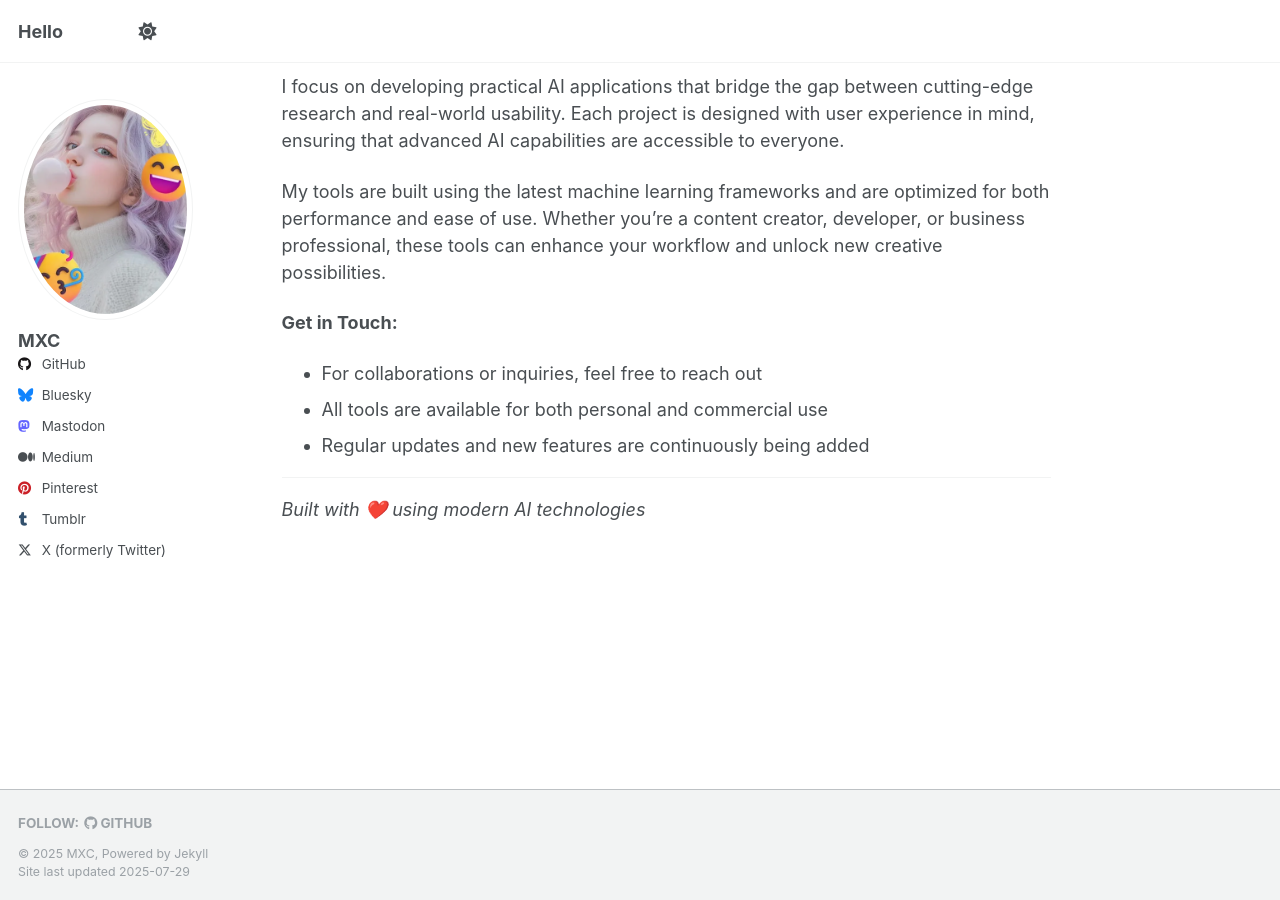
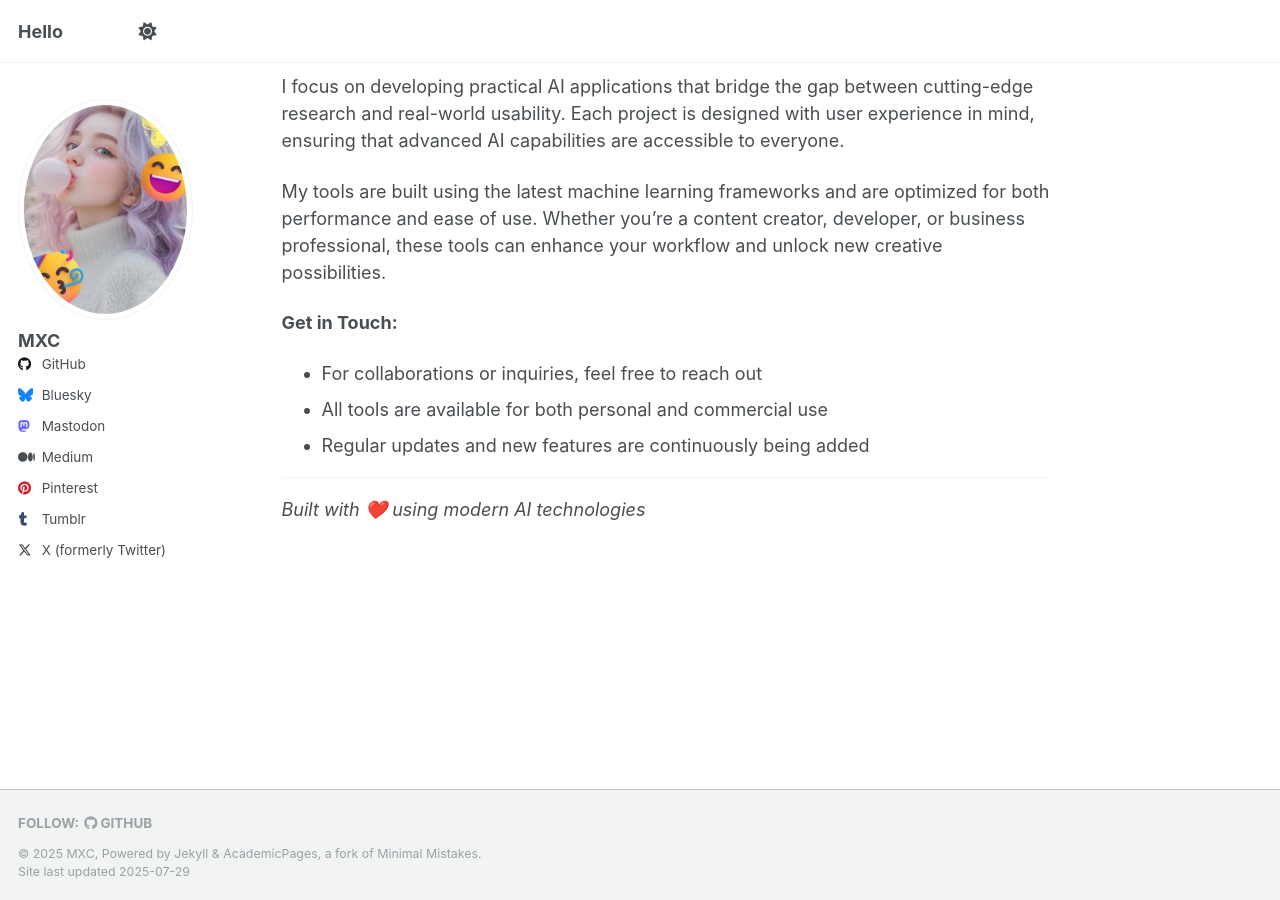
Before and after one commit to MrMengXC/mrmengxc.github.io, a Jekyll site: the page built from _pages/about.md, in a window 1280 px wide and 900 px high, scrolled down 2177 px. Built offline with Jekyll 4.4.1, drawn with Linux system fonts in a browser that asks for light colours.

Commit message:
更新footer 和 标题

```diff
--- a/_includes/footer.html
+++ b/_includes/footer.html
@@ -20,6 +20,6 @@
 {% endif %}
 
 <div class="page__footer-copyright">
-  &copy; {{ site.time | date: '%Y' }} {{ site.name | default: site.title }}, {{ site.data.ui-text[site.locale].powered_by | default: "Powered by" }} <a href="http://jekyllrb.com" rel="nofollow">Jekyll</a> <br />
+  &copy; {{ site.time | date: '%Y' }} {{ site.name | default: site.title }}, {{ site.data.ui-text[site.locale].powered_by | default: "Powered by" }} <a href="http://jekyllrb.com" rel="nofollow">Jekyll</a> &amp; <a href="https://github.com/academicpages/academicpages.github.io">AcademicPages</a>, a fork of <a href="https://mademistakes.com/work/minimal-mistakes-jekyll-theme/" rel="nofollow">Minimal Mistakes</a>.<br />
   Site last updated {{ "now" | date: '%Y-%m-%d' }}
 </div>
--- a/_pages/about.md
+++ b/_pages/about.md
@@ -6,8 +6,6 @@ redirect_from:
   - /about/
   - /about.html
 ---
-
-<!-- # MXC - AI Tools Portfolio -->
 
 Welcome to my AI tools portfolio! I specialize in developing cutting-edge AI applications that leverage state-of-the-art machine learning models to solve real-world problems. Here are some of my recent projects:
 
```
